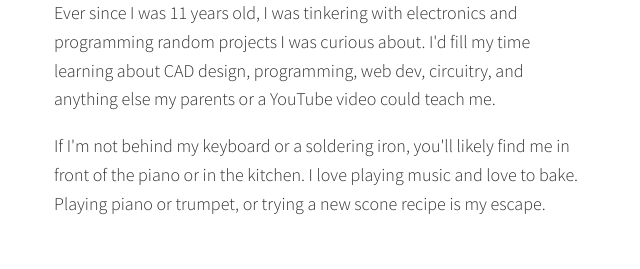
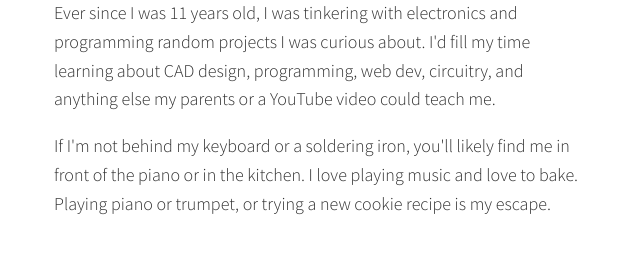
Before and after one commit to VikramP7/PortfolioWebsite, an Eleventy site: page src/index.html in a window 1280 px wide. Shown: the part 1100-1369 px from the top of the page, 122-762 px from the left. Built offline with nearby package versions, Linux system fonts and the light colour scheme; Eleventy itself is replaced by a stand-in of ours; files that its build step writes are made by us from their sources.

Commit message:
Updated about me

```diff
--- a/src/index.html
+++ b/src/index.html
@@ -40,7 +40,7 @@ layout: base.njk
         <p>
             If I'm not behind my keyboard or a soldering iron, you'll likely find me in front of the piano or in the
             kitchen. I love
-            playing music and love to bake. Playing piano or trumpet, or trying a new scone recipe is my escape.
+            playing music and love to bake. Playing piano or trumpet, or trying a new cookie recipe is my escape.
         </p>
     </div>
     <img src="img/profilepic.jpg" alt="A picture of Vikram Procter" class="about-me__img">
```
